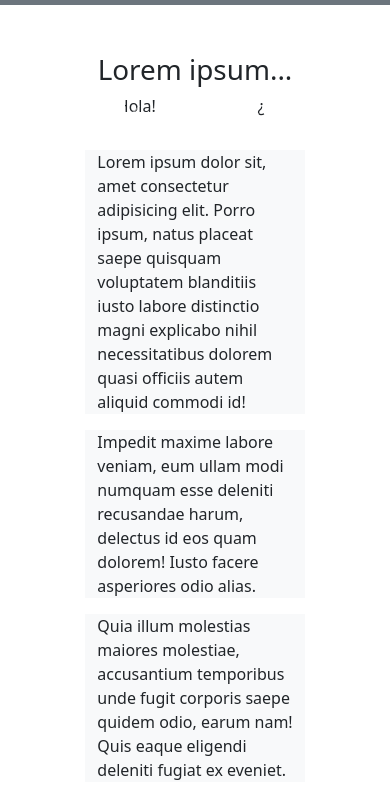
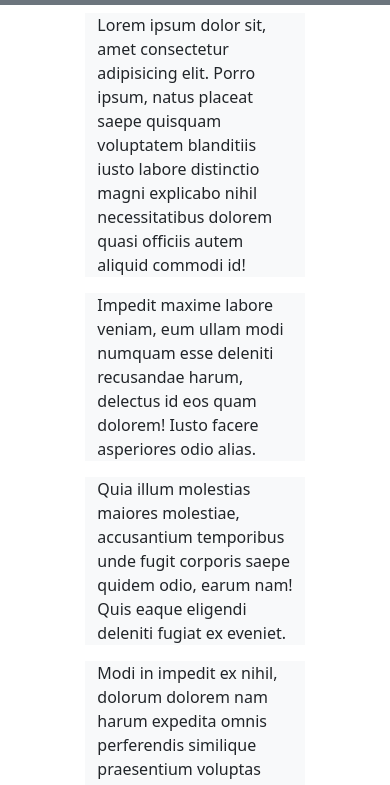
Before and after one commit to VaninaLopetegui/14-1-Taller-Responsive-Design-y-Bootstrap-Individual, a plain HTML site: page index.html in a window 390 px wide. Shown: the part 51-836 px from the top of the page. Drawn offline with nearby package versions, Linux system fonts and the light colour scheme.

Commit message:
se eliminó h1 y carrusel para pantallas menores a md incluyendo md

```diff
--- a/index.html
+++ b/index.html
@@ -51,7 +51,7 @@
     </div>
     </div>
         <main class="w-100 d-flex flex-column justify-content-center align-items-center">
-            <section class="w-100 m-2 mt-5 d-flex justify-content-center align-items-center flex-column">
+            <section class="w-100 m-2 mt-5 d-none d-lg-flex justify-content-center align-items-center flex-column">
                 <h1>Lorem ipsum...</h1>
                 <div id="carouselExampleAutoplaying" class="carousel slide" data-bs-ride="carousel">
                     <div class="carousel-inner">
```
